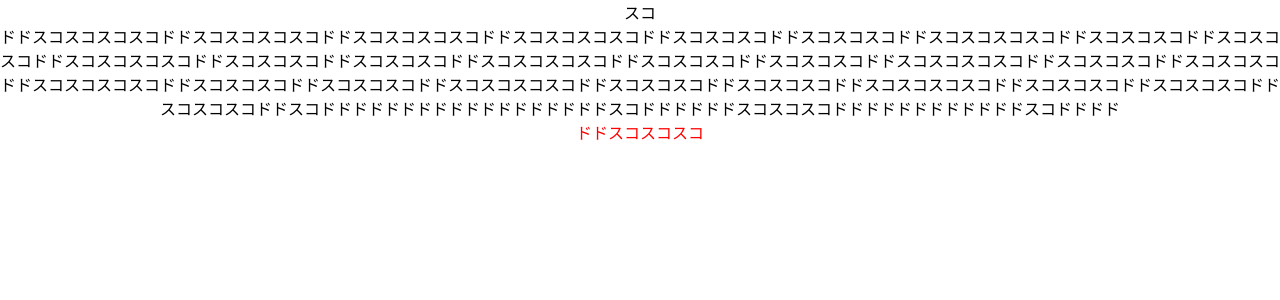
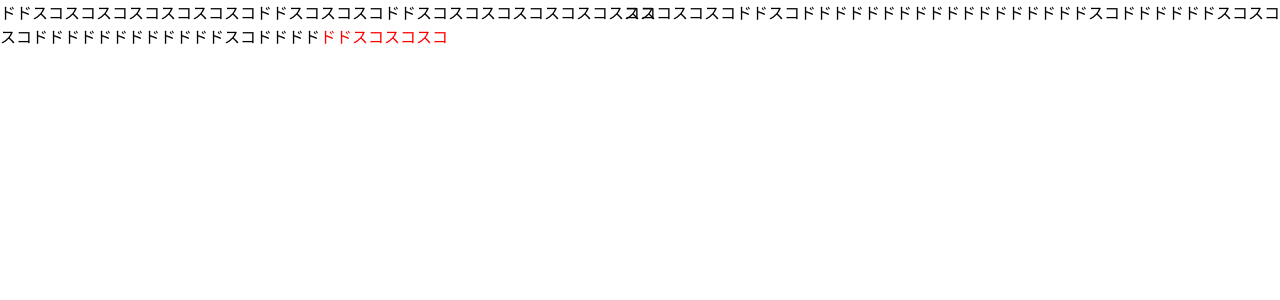
Before and after one commit to ten986/dodosuko, a React (Create React App) app: page / in a window 1280 px wide. Shown: the top 300 px of the page. Built offline with nearby package versions, Linux system fonts and the light colour scheme.

Commit message:
背景に表示するとこだけ作った

```diff
--- a/src/App.tsx
+++ b/src/App.tsx
@@ -7,7 +7,17 @@ const ary = ['ドド', 'スコ']
 const dodosuko = 'ドドスコスコスコドドスコスコスコドドスコスコスコ'
 
 const Mark = styled.div`
+  display: inline;
   color: red;
+`
+
+const Back = styled.div`
+  position: absolute;
+  top: 0;
+  left: 0;
+  width: 100%;
+  height: 100%;
+  display: inline;
 `
 
 function App(): JSX.Element {
@@ -16,6 +26,8 @@ function App(): JSX.Element {
   const [hoge, setHoge] = useState<string>('')
   useEffect(() => {
     const interval = setInterval(() => {
+      // あとでドドスコしてたら終了する処理書く
+
       const str = ary[Math.floor(Math.random() * 2)]
       setValue(str)
 
@@ -27,19 +39,22 @@ function App(): JSX.Element {
         setHoge(str)
       } else {
         setAll(all + hoge + str)
+        setHoge('')
       }
     }, delay)
     return () => clearInterval(interval)
   }, [all, hoge])
 
   return (
-    <div className="App">
-      <div>{value}</div>
-      <div>
+    <>
+      <div className="App">
+        <div>{value}</div>
+      </div>
+      <Back>
         {all}
         <Mark>{hoge}</Mark>
-      </div>
-    </div>
+      </Back>
+    </>
   )
 }
 
```
